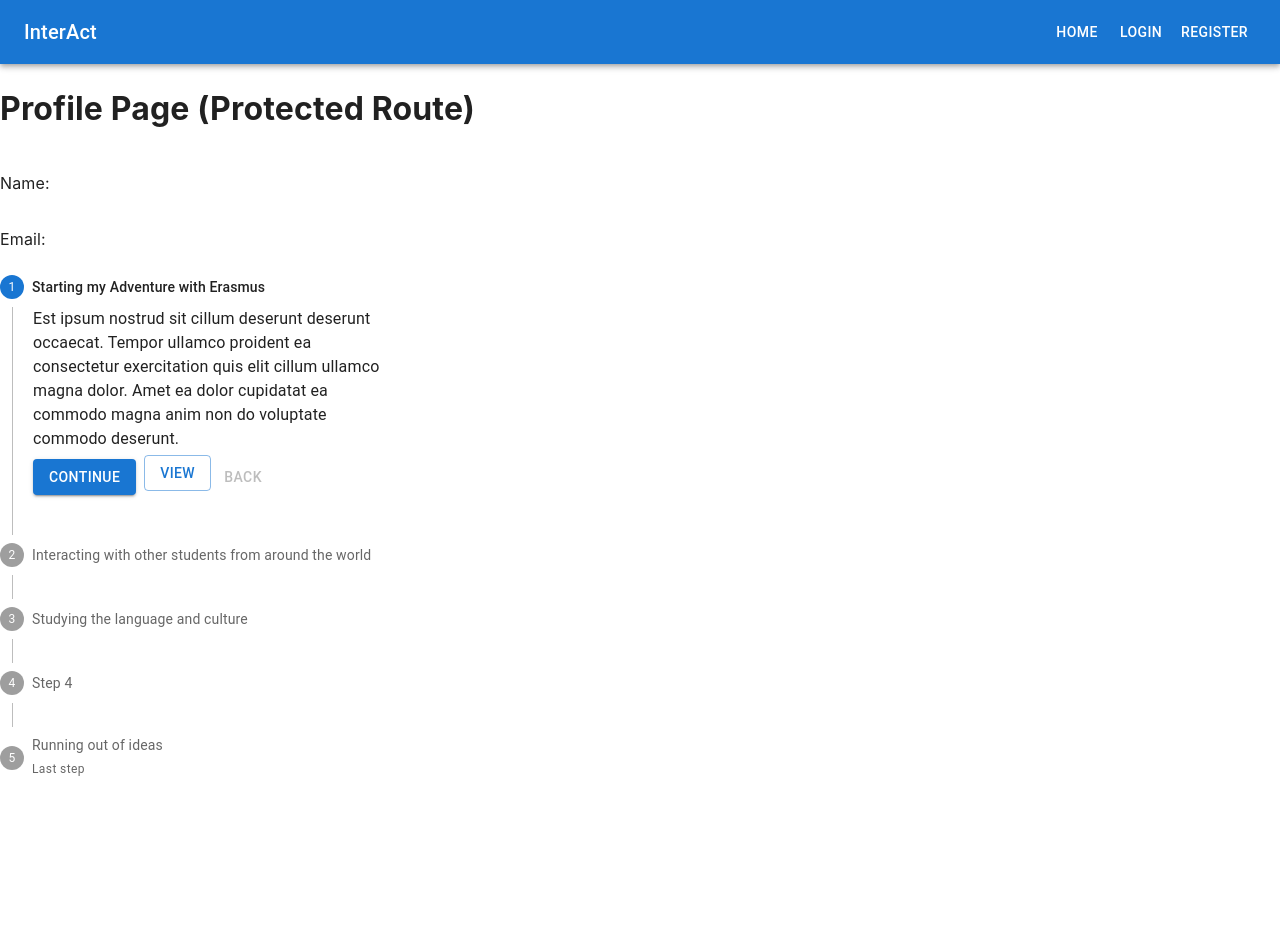
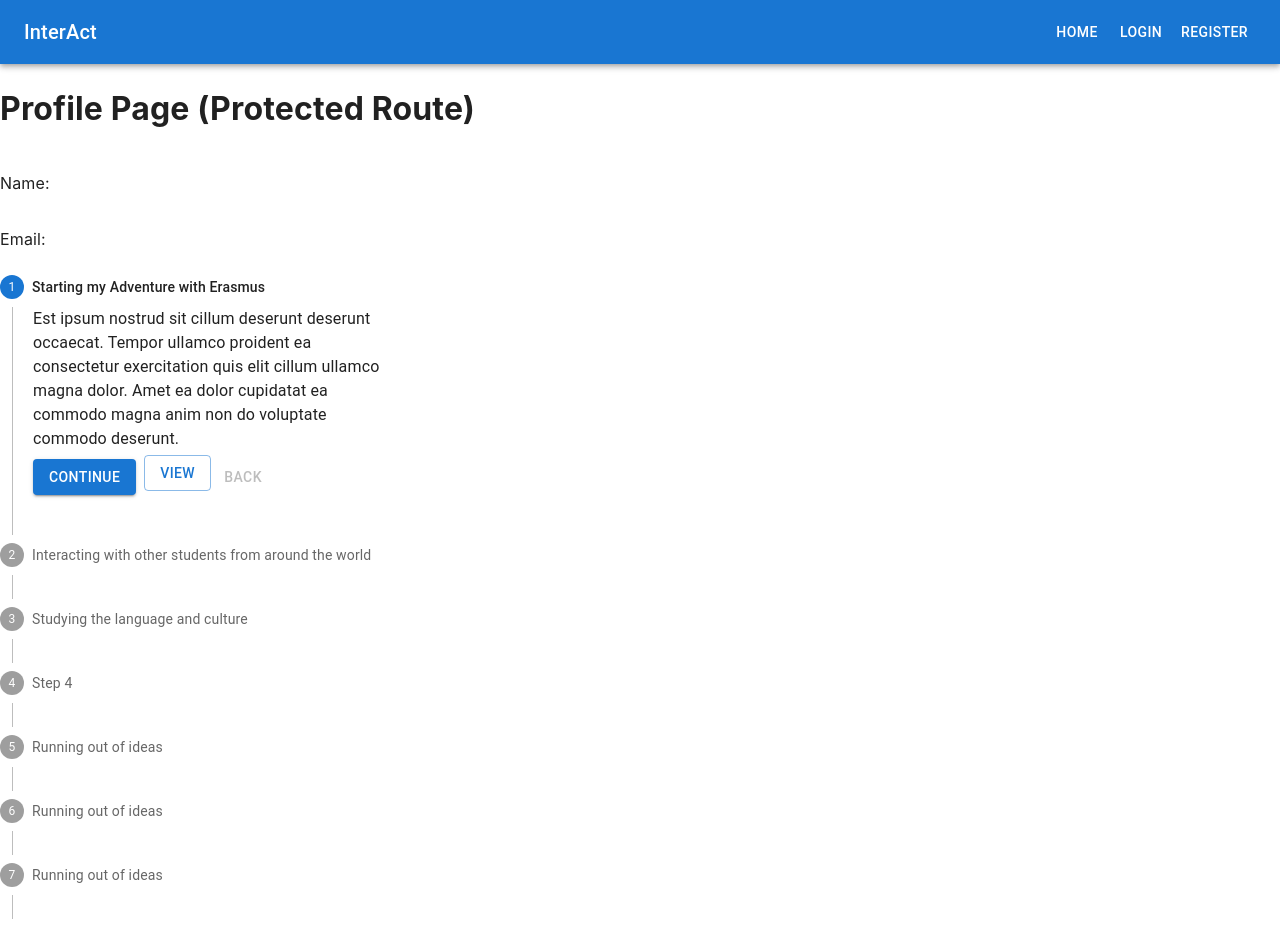
Before and after one commit to InterAct-Development/interact-frontend, a Next.js app: page /profile in a window 1280 px wide. Shown: the top 925 px of the page. Before the commit the page ends 800 px from the top, so only its background shows below. Built offline with nearby package versions, Linux system fonts and the light colour scheme.

Commit message:
Added more static dummy steps

```diff
--- a/components/steps/steps_summary.tsx
+++ b/components/steps/steps_summary.tsx
@@ -19,7 +19,7 @@ const steps = [
     },
     {
         label: 'Interacting with other students from around the world',
-        description: 'LOL how do we make this component dynamic? How do we allow users to tap/click on specific steps instead of going step by step with a button? How do we overwrite the designs of this? How do we add ID for specific step and make em clickable to view the detailed version?',
+        description: 'LOL how do we make this component dynamic? How do we allow users to tap/click on specific steps instead of going step by step with a button? How do we overwrite the designs of this? How do we add ID for specific step and make em clickable to view the detailed version? How do you add steps and disable them when there is nothing added yet?',
     },
     {
         label: 'Studying the language and culture',
@@ -28,6 +28,30 @@ const steps = [
     {
         label: 'Step 4',
         description: `Erasmus is great craic.`,
+    },
+    {
+        label: 'Running out of ideas',
+        description: `Yep.`,
+    },
+    {
+        label: 'Running out of ideas',
+        description: `Yep.`,
+    },
+    {
+        label: 'Running out of ideas',
+        description: `Yep.`,
+    },
+    {
+        label: 'Running out of ideas',
+        description: `Yep.`,
+    },
+    {
+        label: 'Running out of ideas',
+        description: `Yep.`,
+    },
+    {
+        label: 'Running out of ideas',
+        description: `Yep.`,
     },
     {
         label: 'Running out of ideas',
@@ -57,7 +81,7 @@ export default function VerticalLinearStepper() {
                     <Step key={step.label}>
                         <StepLabel
                             optional={
-                                index === 4 ? ( // MAKE SURE TO CHANGE THIS TO THE AMOUNT OF STEPS THEY HAVE. MAKE IT DYNAMIC???
+                                index === 10 ? ( // MAKE SURE TO CHANGE THIS TO THE AMOUNT OF STEPS THEY HAVE. MAKE IT DYNAMIC???
                                     <Typography variant="caption">Last step</Typography>
                                 ) : null
                             }
```
